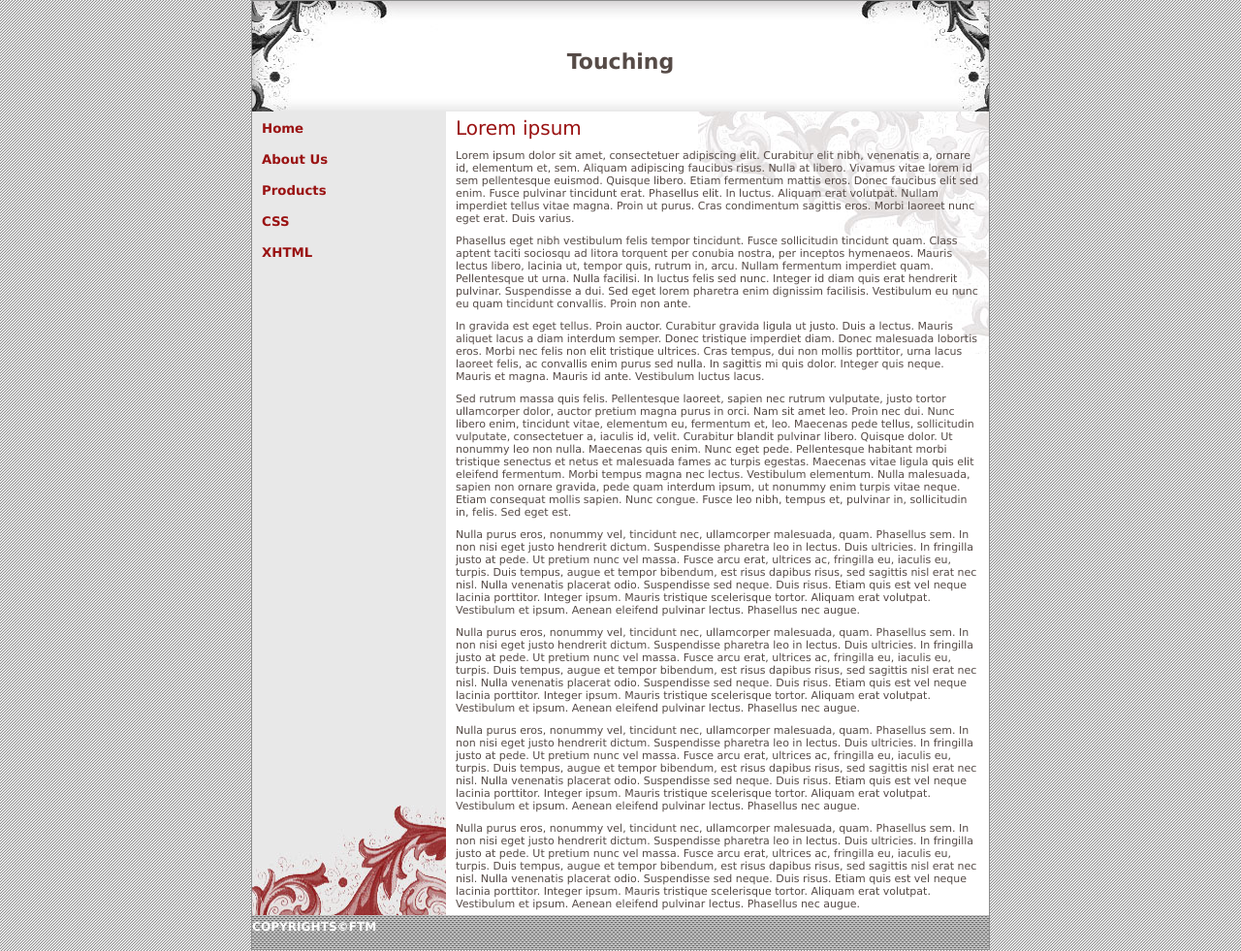
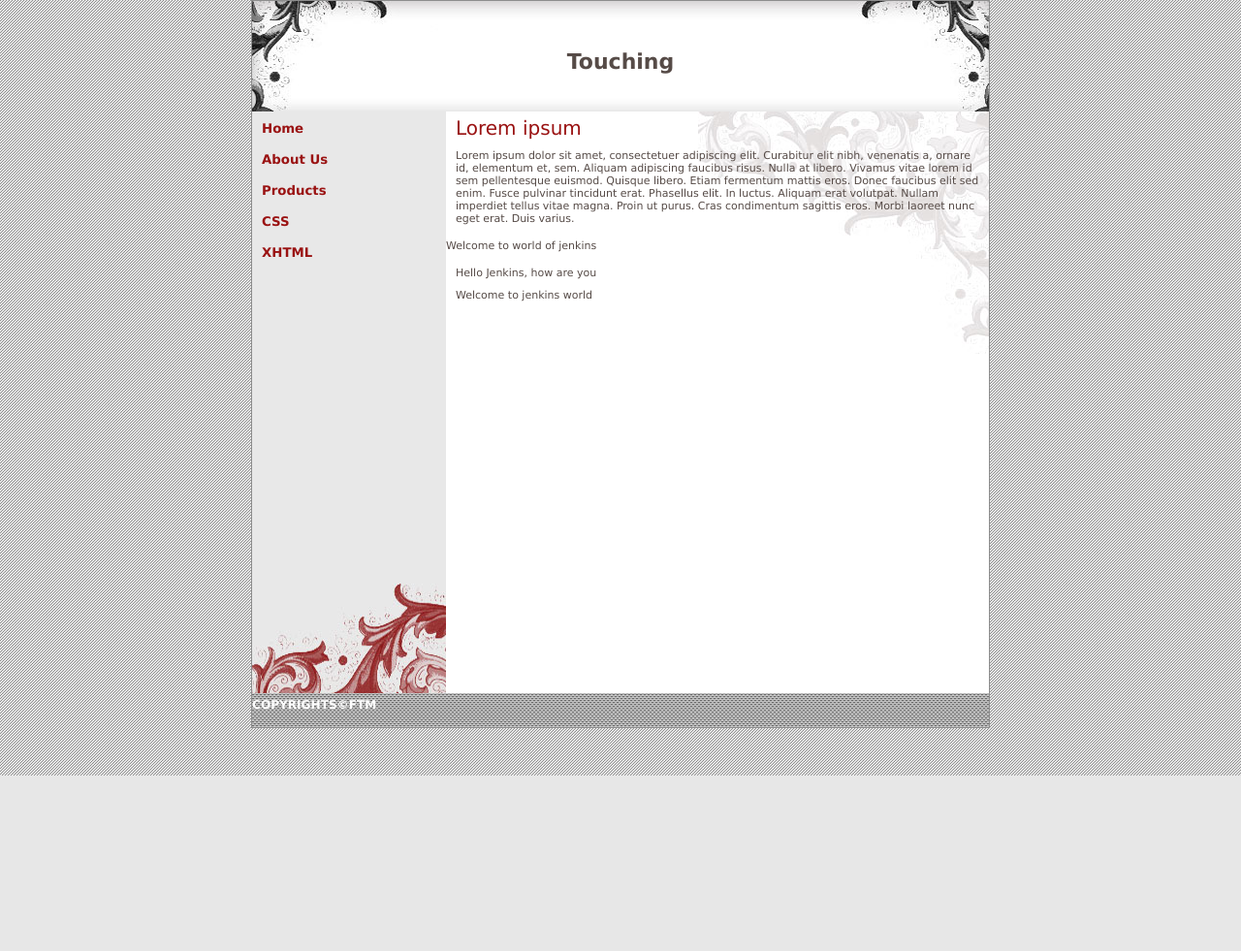
Before and after one commit to barotn/statictest, a plain HTML site: page index.html in a window 1280 px wide. Shown: the whole page at 97% size. After the commit the page ends 800 px from the top, so only its background shows below. Drawn offline with Linux system fonts and the light colour scheme.

Commit message:
Updated index.html

```diff
--- a/index.html
+++ b/index.html
@@ -35,24 +35,17 @@
 </p>
 
 <p>
-Phasellus eget nibh vestibulum felis tempor tincidunt. Fusce sollicitudin tincidunt quam. Class aptent taciti sociosqu ad litora torquent per conubia nostra, per inceptos hymenaeos. Mauris lectus libero, lacinia ut, tempor quis, rutrum in, arcu. Nullam fermentum imperdiet quam. Pellentesque ut urna. Nulla facilisi. In luctus felis sed nunc. Integer id diam quis erat hendrerit pulvinar. Suspendisse a dui. Sed eget lorem pharetra enim dignissim facilisis. Vestibulum eu nunc eu quam tincidunt convallis. Proin non ante.
-</p><p>
-In gravida est eget tellus. Proin auctor. Curabitur gravida ligula ut justo. Duis a lectus. Mauris aliquet lacus a diam interdum semper. Donec tristique imperdiet diam. Donec malesuada lobortis eros. Morbi nec felis non elit tristique ultrices. Cras tempus, dui non mollis porttitor, urna lacus laoreet felis, ac convallis enim purus sed nulla. In sagittis mi quis dolor. Integer quis neque. Mauris et magna. Mauris id ante. Vestibulum luctus lacus.
+</p> Welcome to world of jenkins<p>
 </p>
 <p>
-Sed rutrum massa quis felis. Pellentesque laoreet, sapien nec rutrum vulputate, justo tortor ullamcorper dolor, auctor pretium magna purus in orci. Nam sit amet leo. Proin nec dui. Nunc libero enim, tincidunt vitae, elementum eu, fermentum et, leo. Maecenas pede tellus, sollicitudin vulputate, consectetuer a, iaculis id, velit. Curabitur blandit pulvinar libero. Quisque dolor. Ut nonummy leo non nulla. Maecenas quis enim. Nunc eget pede. Pellentesque habitant morbi tristique senectus et netus et malesuada fames ac turpis egestas. Maecenas vitae ligula quis elit eleifend fermentum. Morbi tempus magna nec lectus. Vestibulum elementum. Nulla malesuada, sapien non ornare gravida, pede quam interdum ipsum, ut nonummy enim turpis vitae neque. Etiam consequat mollis sapien. Nunc congue. Fusce leo nibh, tempus et, pulvinar in, sollicitudin in, felis. Sed eget est.
+Hello Jenkins, how are you </p>
+<p>
+Welcome to jenkins world</p>
+<p>
 </p>
 <p>
-Nulla purus eros, nonummy vel, tincidunt nec, ullamcorper malesuada, quam. Phasellus sem. In non nisi eget justo hendrerit dictum. Suspendisse pharetra leo in lectus. Duis ultricies. In fringilla justo at pede. Ut pretium nunc vel massa. Fusce arcu erat, ultrices ac, fringilla eu, iaculis eu, turpis. Duis tempus, augue et tempor bibendum, est risus dapibus risus, sed sagittis nisl erat nec nisl. Nulla venenatis placerat odio. Suspendisse sed neque. Duis risus. Etiam quis est vel neque lacinia porttitor. Integer ipsum. Mauris tristique scelerisque tortor. Aliquam erat volutpat. Vestibulum et ipsum. Aenean eleifend pulvinar lectus. Phasellus nec augue.
 </p>
 <p>
-Nulla purus eros, nonummy vel, tincidunt nec, ullamcorper malesuada, quam. Phasellus sem. In non nisi eget justo hendrerit dictum. Suspendisse pharetra leo in lectus. Duis ultricies. In fringilla justo at pede. Ut pretium nunc vel massa. Fusce arcu erat, ultrices ac, fringilla eu, iaculis eu, turpis. Duis tempus, augue et tempor bibendum, est risus dapibus risus, sed sagittis nisl erat nec nisl. Nulla venenatis placerat odio. Suspendisse sed neque. Duis risus. Etiam quis est vel neque lacinia porttitor. Integer ipsum. Mauris tristique scelerisque tortor. Aliquam erat volutpat. Vestibulum et ipsum. Aenean eleifend pulvinar lectus. Phasellus nec augue.
-</p>
-<p>
-Nulla purus eros, nonummy vel, tincidunt nec, ullamcorper malesuada, quam. Phasellus sem. In non nisi eget justo hendrerit dictum. Suspendisse pharetra leo in lectus. Duis ultricies. In fringilla justo at pede. Ut pretium nunc vel massa. Fusce arcu erat, ultrices ac, fringilla eu, iaculis eu, turpis. Duis tempus, augue et tempor bibendum, est risus dapibus risus, sed sagittis nisl erat nec nisl. Nulla venenatis placerat odio. Suspendisse sed neque. Duis risus. Etiam quis est vel neque lacinia porttitor. Integer ipsum. Mauris tristique scelerisque tortor. Aliquam erat volutpat. Vestibulum et ipsum. Aenean eleifend pulvinar lectus. Phasellus nec augue.
-</p>
-<p>
-Nulla purus eros, nonummy vel, tincidunt nec, ullamcorper malesuada, quam. Phasellus sem. In non nisi eget justo hendrerit dictum. Suspendisse pharetra leo in lectus. Duis ultricies. In fringilla justo at pede. Ut pretium nunc vel massa. Fusce arcu erat, ultrices ac, fringilla eu, iaculis eu, turpis. Duis tempus, augue et tempor bibendum, est risus dapibus risus, sed sagittis nisl erat nec nisl. Nulla venenatis placerat odio. Suspendisse sed neque. Duis risus. Etiam quis est vel neque lacinia porttitor. Integer ipsum. Mauris tristique scelerisque tortor. Aliquam erat volutpat. Vestibulum et ipsum. Aenean eleifend pulvinar lectus. Phasellus nec augue.
 </p>
 
 
```
